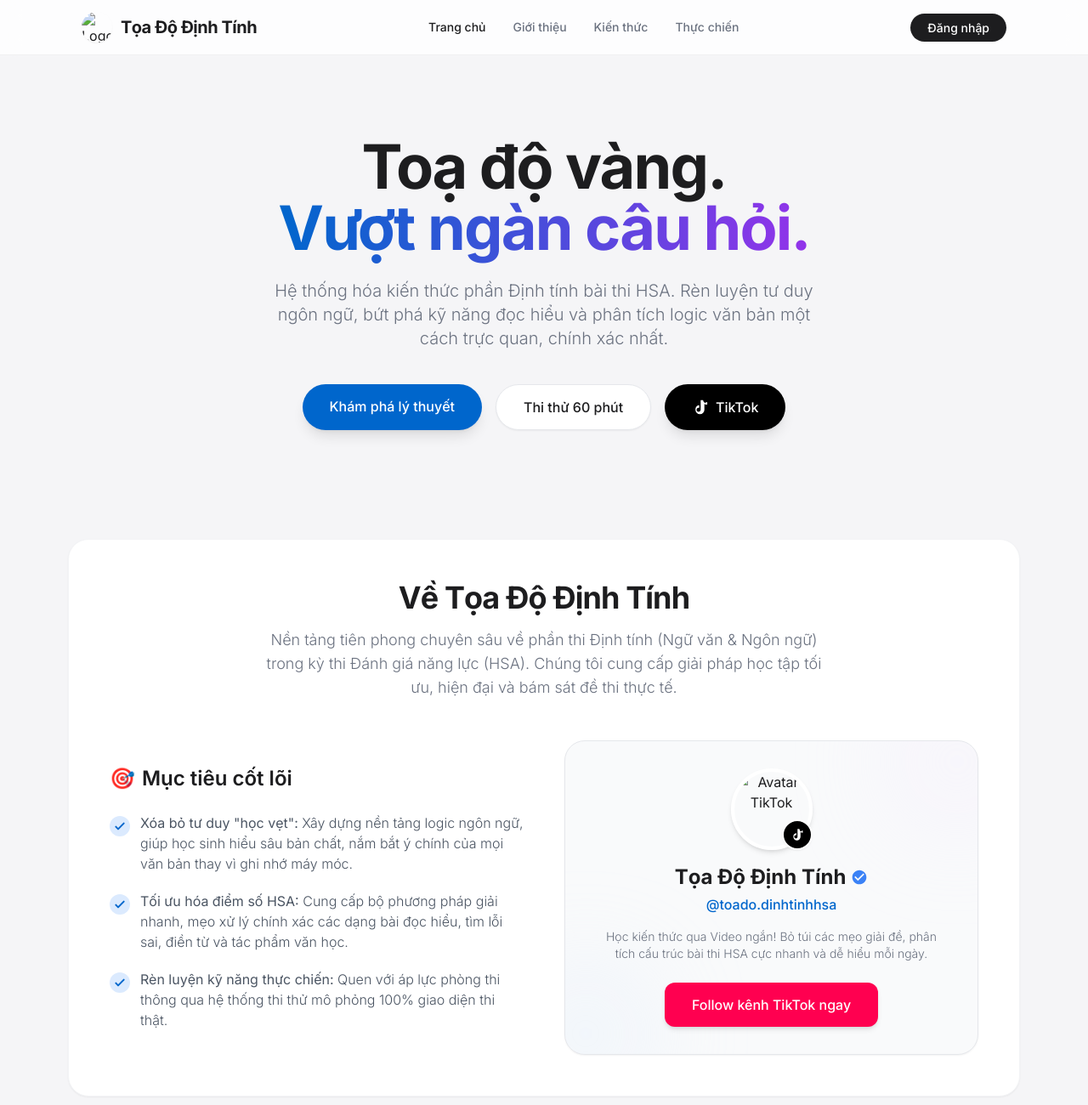
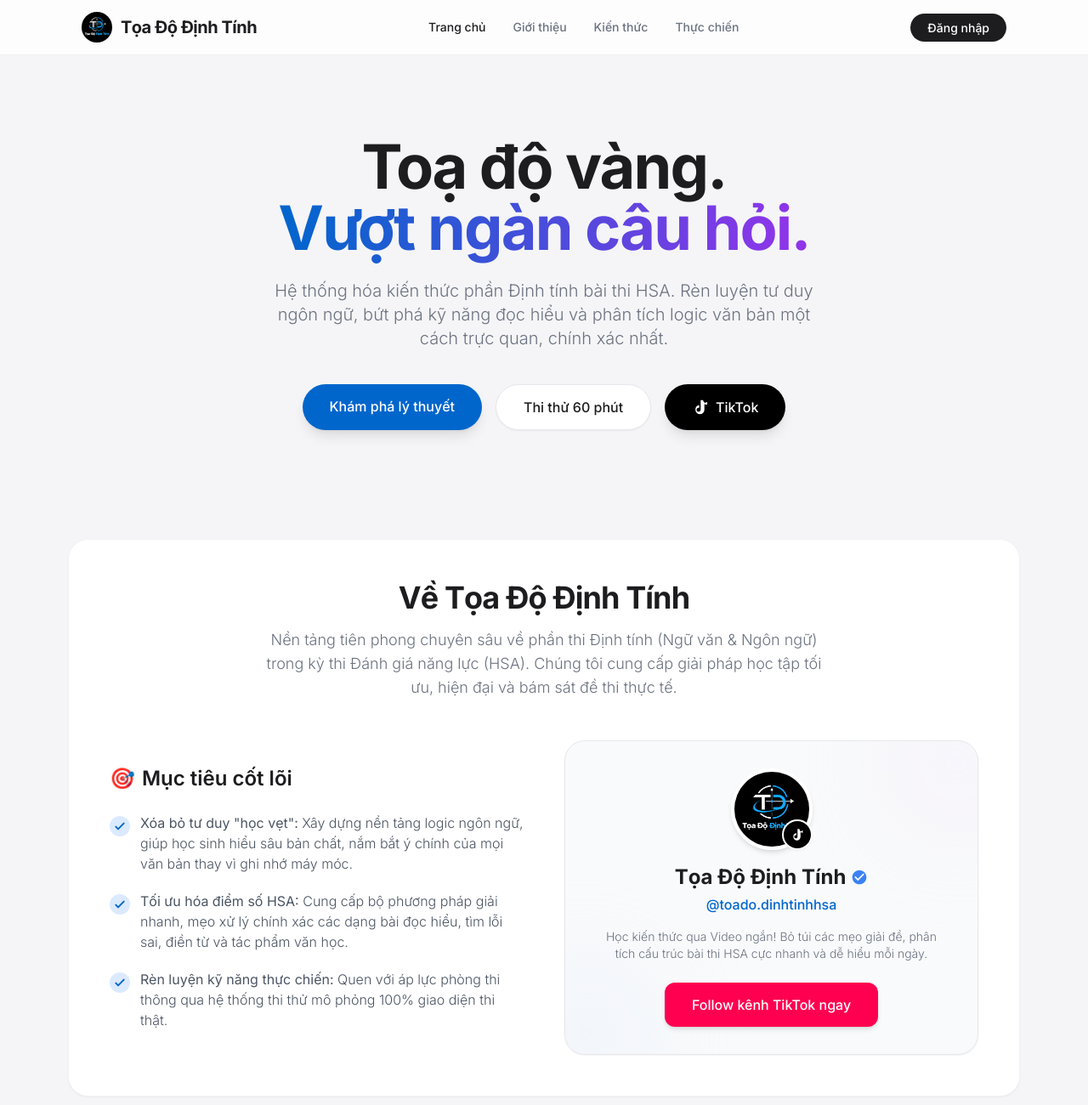
Before and after one commit to nl7912458-cmd/-g, a plain HTML site: page index.html in a window 1280 px wide. Shown: the top 1300 px of the page at 85% size. Drawn offline with nearby package versions, Linux system fonts and the light colour scheme; no server answers.

Commit message:
Update index.html

```diff
--- a/index.html
+++ b/index.html
@@ -62,9 +62,9 @@
     <nav class="fixed w-full z-50 glass-nav transition-all duration-300">
         <div class="max-w-6xl mx-auto px-4 sm:px-6 lg:px-8">
             <div class="flex justify-between items-center h-16">
-                <!-- Thêm Logo thương hiệu ở đây -->
+                <!-- Thêm Logo thương hiệu ở đây (Đã cập nhật đường dẫn) -->
                 <div class="flex-shrink-0 flex items-center cursor-pointer gap-2.5">
-                    <img src="./images/logo.png" alt="Logo Tọa Độ Định Tính" class="w-9 h-9 rounded-full object-cover shadow-sm">
+                    <img src="./Anh/1.png" alt="Logo Tọa Độ Định Tính" class="w-9 h-9 rounded-full object-cover shadow-sm">
                     <a href="index.html" class="font-bold text-xl tracking-tight hidden sm:block">Tọa Độ Định Tính</a>
                 </div>
                 <div class="hidden md:flex space-x-8">
@@ -153,8 +153,8 @@
                     <div class="absolute -bottom-10 -left-10 w-32 h-32 bg-blue-100 rounded-full blur-3xl opacity-50"></div>
 
                     <div class="relative mb-4 z-10">
-                        <!-- Ảnh đại diện cho kênh TikTok -->
-                        <img src="./images/logo.png" alt="Avatar TikTok" class="w-24 h-24 rounded-full border-4 border-white shadow-md object-cover">
+                        <!-- Ảnh đại diện cho kênh TikTok (Đã cập nhật đường dẫn) -->
+                        <img src="./Anh/1.png" alt="Avatar TikTok" class="w-24 h-24 rounded-full border-4 border-white shadow-md object-cover">
                         <!-- Icon TikTok nhỏ đính kèm -->
                         <div class="absolute bottom-0 right-0 bg-black text-white p-2 rounded-full border-2 border-white shadow-sm">
                             <svg class="w-4 h-4" fill="currentColor" viewBox="0 0 24 24" aria-hidden="true">
```
